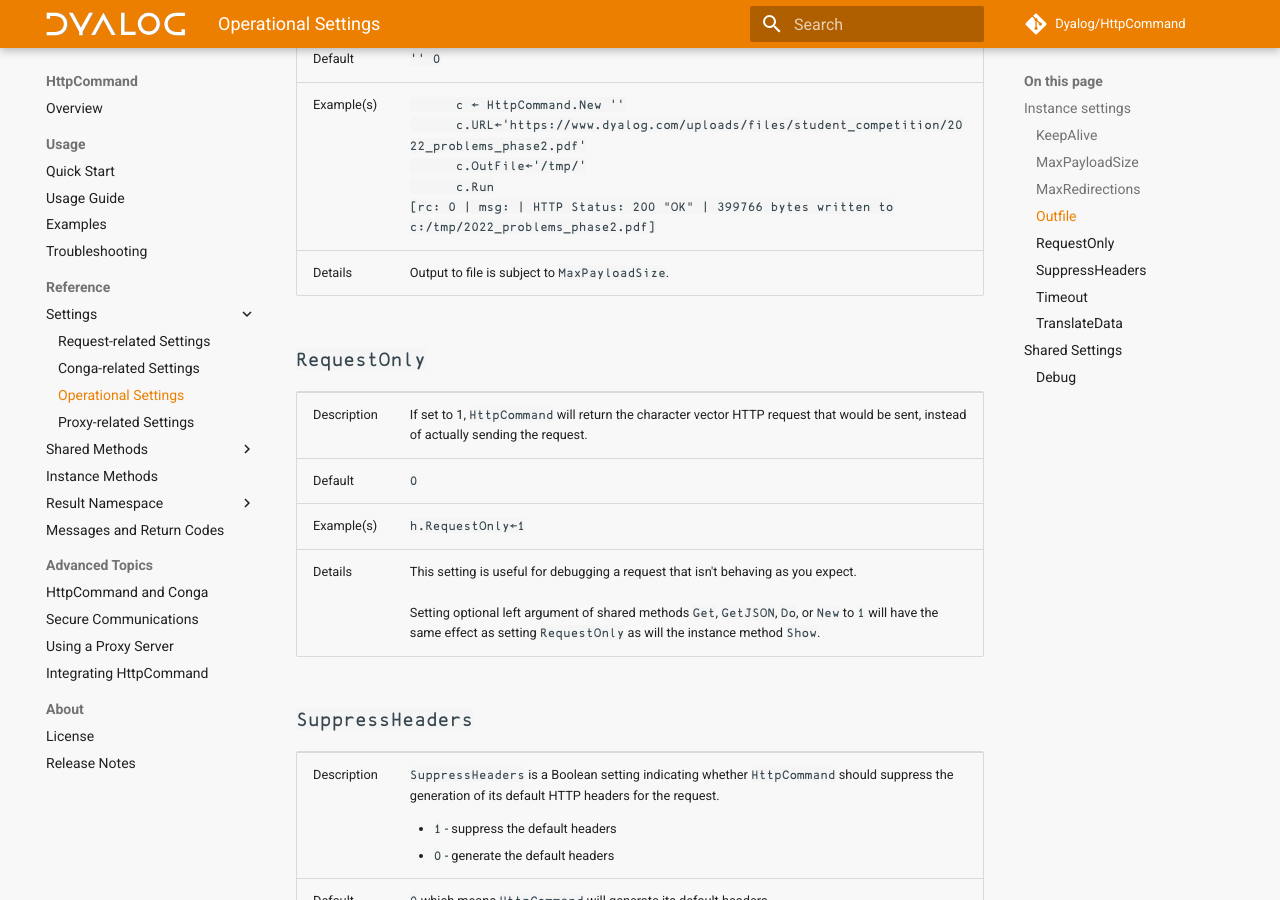
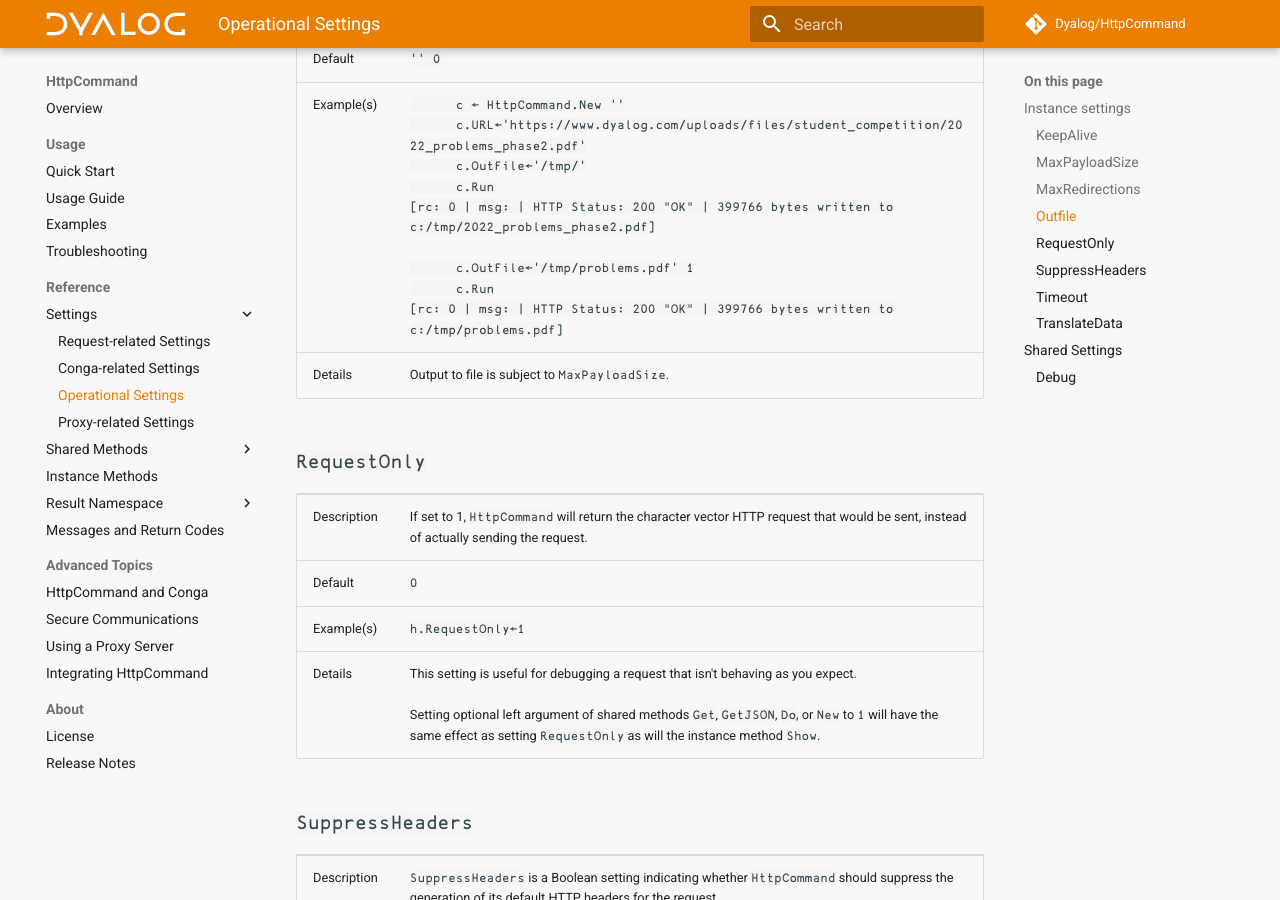
Before and after one commit to Dyalog/HttpCommand, an MkDocs documentation site: the page built from docs/operational-settings.md, in a window 1280 px wide and 900 px high, scrolled down 1959 px. Built offline with MkDocs 1.6.1 and Material for MkDocs 9.7.7, drawn with Linux system fonts in a browser that asks for light colours; comment, search, counter and statistics services are not loaded.

Commit message:
v5.1.9 Fix Issue #8 (OutFile broken)

```diff
--- a/apl-package.json
+++ b/apl-package.json
@@ -10,5 +10,5 @@
     name: "HttpCommand",
     source: "source/HttpCommand.dyalog",
     tags: "mac-os,windows,linux,http,dyalog,pi",
-    version: "5.1.8",
+    version: "5.1.9",
 }
--- a/docs/operational-settings.md
+++ b/docs/operational-settings.md
@@ -57,7 +57,10 @@ If a folder is specified, the file name will be the same as the resource specifi
 <code>&nbsp;&nbsp;&nbsp;&nbsp;&nbsp;&nbsp;c.URL←'https://www.dyalog.com/uploads/files/student_competition/2022_problems_phase2.pdf'</code><br/>
 <code>&nbsp;&nbsp;&nbsp;&nbsp;&nbsp;&nbsp;c.OutFile←'/tmp/'</code><br/>
 <code>&nbsp;&nbsp;&nbsp;&nbsp;&nbsp;&nbsp;c.Run</code><br/>
-<code>[rc: 0 | msg:  | HTTP Status: 200 "OK" | 399766 bytes written to c:/tmp/2022_problems_phase2.pdf]</code><br/>
+<code>[rc: 0 | msg:  | HTTP Status: 200 "OK" | 399766 bytes written to c:/tmp/2022_problems_phase2.pdf]</code><br/><br/>
+<code>&nbsp;&nbsp;&nbsp;&nbsp;&nbsp;&nbsp;c.OutFile←'/tmp/problems.pdf' 1</code><br/>
+<code>&nbsp;&nbsp;&nbsp;&nbsp;&nbsp;&nbsp;c.Run</code><br/>
+<code>[rc: 0 | msg:  | HTTP Status: 200 "OK" | 399766 bytes written to c:/tmp/problems.pdf]</code><br/>
 </td></tr>
 <tr><td>Details</td>
 <td>Output to file is subject to <code>MaxPayloadSize</code>.</td></tr></table>
```
Also changed, not shown: 1 other file.
